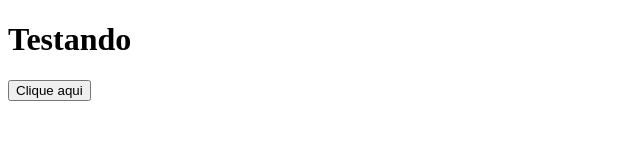
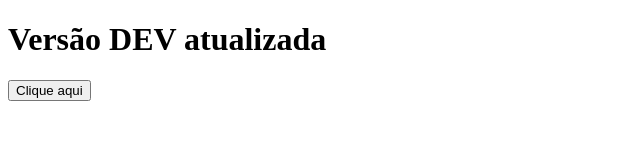
Before and after one commit to PedroPires77/ProjetoVersionamento, a plain HTML site: page index.html in a window 1280 px wide. Shown: the whole page, without its empty margins (0-640 px from the left). Drawn offline with Linux system fonts and the light colour scheme.

Commit message:
enviar para test

```diff
--- a/index.html
+++ b/index.html
@@ -5,7 +5,8 @@
 </head>
 <body>
 
-    <h1 id="titulo">Testando</h1>
+
+    <h1>Versão DEV atualizada </h1>
 
     <button onclick="mudarTexto()">Clique aqui</button>
 
```
